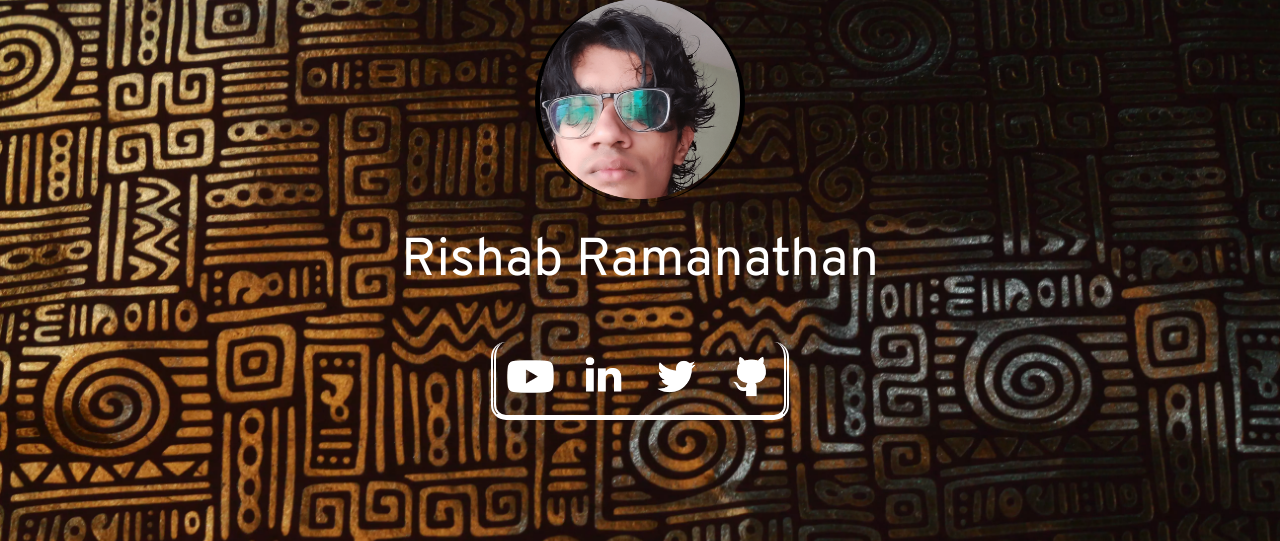
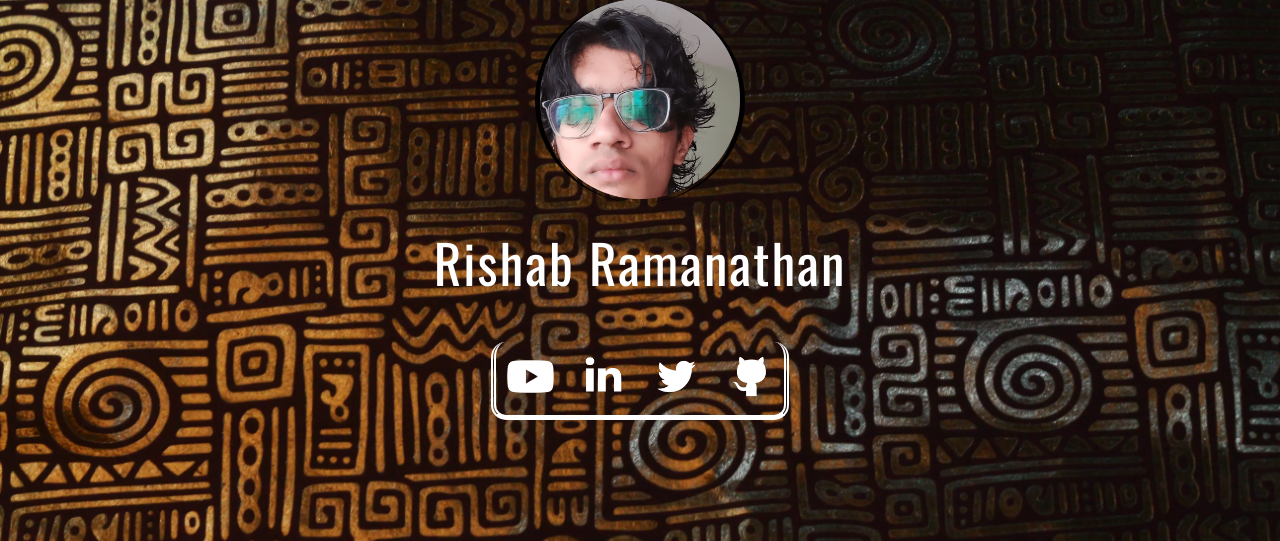
Before and after one commit to wonder-coconut/unitygame, a PHP site: page /index.html in a window 1280 px wide. Shown: the part 139-680 px from the top of the page. Run offline with PHP 8.4, Linux system fonts and the light colour scheme.

Commit message:
font final

```diff
--- a/css/style2.css
+++ b/css/style2.css
@@ -83,7 +83,8 @@ div.hint        {position: fixed;
 h1,p            {text-align: center;
                 color: white;}
 
-h1              {font-family: 'Overpass';}
+h1              {font-family: 'Oswald';
+                letter-spacing: 2px;}
 p               {font-family: -apple-system, BlinkMacSystemFont, 'Segoe UI', Roboto, Oxygen, Ubuntu, Cantarell, 'Open Sans', 'Helvetica Neue', sans-serif;}
 
 @media screen and (min-width: 601px){
--- a/index.html
+++ b/index.html
@@ -4,7 +4,7 @@
     <meta name = "viewport" content="width=device-width, initial-scale=1.0">
     <link rel='icon' href='pictures/favicon.ico' type='image/x-icon'/>
     <link rel="stylesheet" href="css/style2.css" type="text/css">
-    <link href='https://fonts.googleapis.com/css?family=Overpass' rel='stylesheet'>
+    <link href='https://fonts.googleapis.com/css?family=Oswald' rel='stylesheet'>
     <title>
         hello
     </title>
```
